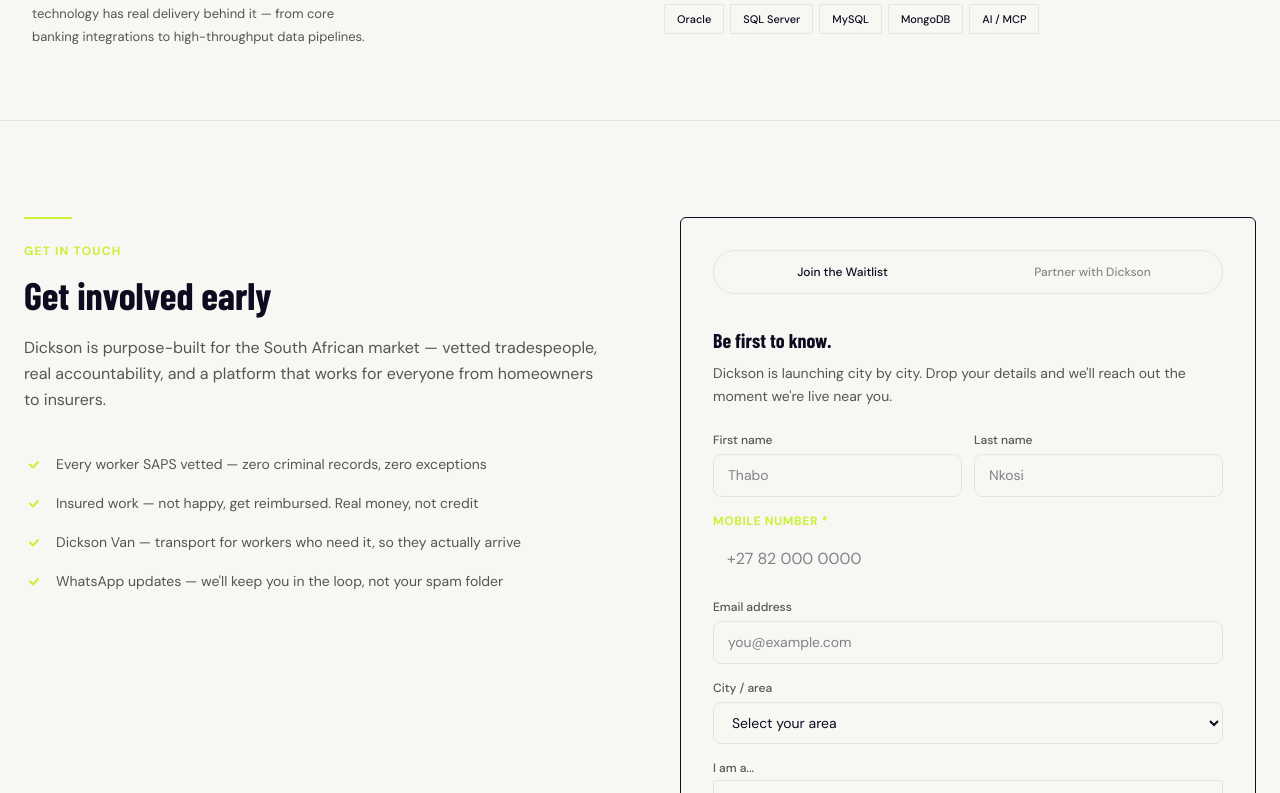
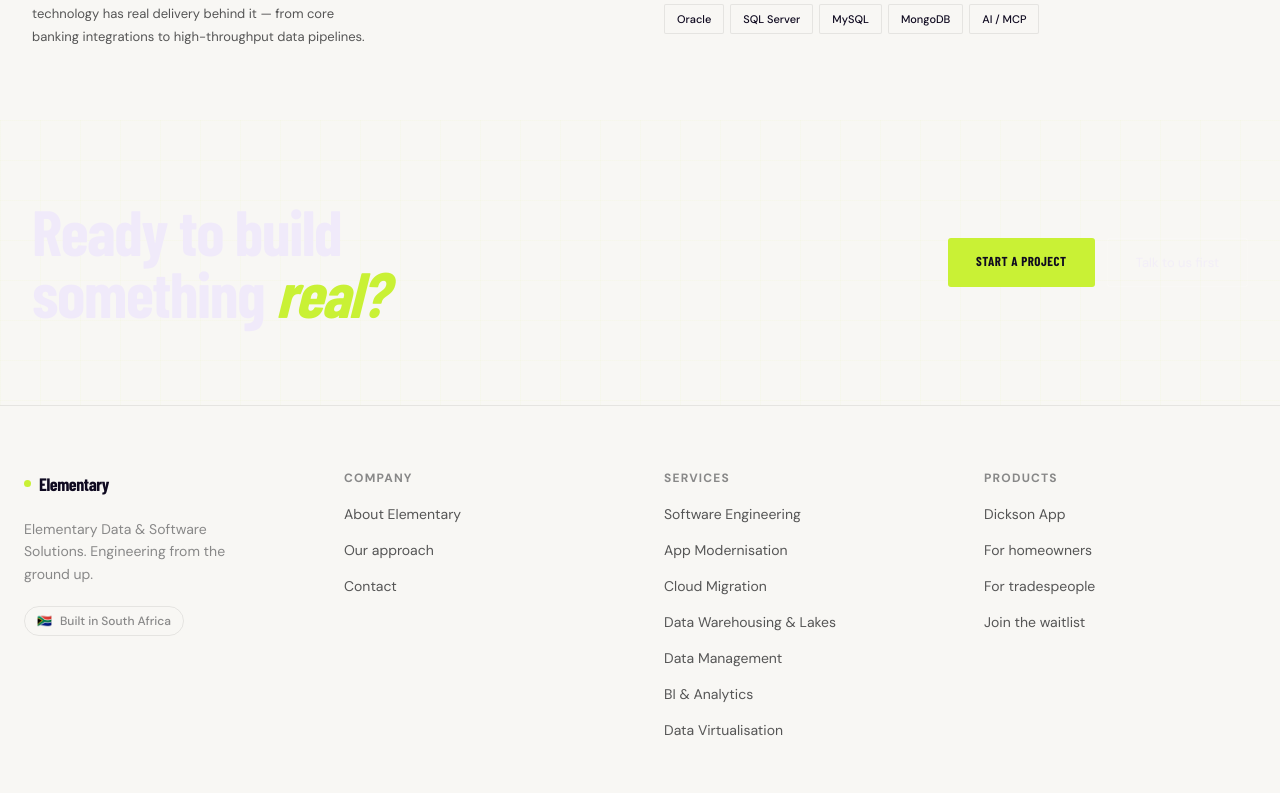
Before and after one commit to TiroMatlapeng/elementary-web, a Next.js app: page / in a window 1280 px wide. Shown: the part 2627-3420 px from the top of the page. Built offline with nearby package versions, Linux system fonts and the light colour scheme; a web font is replaced by a local one.

Commit message:
feat: rewrite CTASection with violet-mid background and faint grid

```diff
--- a/src/components/cta-section.tsx
+++ b/src/components/cta-section.tsx
@@ -1,185 +1,27 @@
-"use client";
-
-import { useState } from "react";
-import { SectionReveal } from "@/components/section-reveal";
-import { WaitlistForm } from "@/components/waitlist-form";
-import { PartnerForm } from "@/components/partner-form";
-
-type ActiveTab = "waitlist" | "partner";
-
-const BENEFITS = [
-  {
-    text: "Every worker SAPS vetted — zero criminal records, zero exceptions",
-  },
-  {
-    text: "Insured work — not happy, get reimbursed. Real money, not credit",
-  },
-  {
-    text: "Dickson Van — transport for workers who need it, so they actually arrive",
-  },
-  {
-    text: "WhatsApp updates — we'll keep you in the loop, not your spam folder",
-  },
-] as const;
-
-const TAB_CONFIG: { id: ActiveTab; label: string }[] = [
-  { id: "waitlist", label: "Join the Waitlist" },
-  { id: "partner", label: "Partner with Dickson" },
-];
-
-const FORM_CONTENT: Record<
-  ActiveTab,
-  { heading: string; subtitle: string }
-> = {
-  waitlist: {
-    heading: "Be first to know.",
-    subtitle:
-      "Dickson is launching city by city. Drop your details and we'll reach out the moment we're live near you.",
-  },
-  partner: {
-    heading: "Let's talk business.",
-    subtitle:
-      "Insurance, construction, banking, or property — if your industry touches homes, Dickson belongs in your workflow.",
-  },
-};
+import Link from "next/link";
+import { SectionReveal } from "./section-reveal";
 
 export function CTASection() {
-  const [activeTab, setActiveTab] = useState<ActiveTab>("waitlist");
+  return (
+    <section id="contact" style={{ background: "var(--color-violet-mid)", padding: "80px 32px", position: "relative", overflow: "hidden" }}>
+      <div aria-hidden="true" style={{ position: "absolute", inset: 0, backgroundImage: "linear-gradient(rgba(201,241,53,0.03) 1px, transparent 1px), linear-gradient(90deg, rgba(201,241,53,0.03) 1px, transparent 1px)", backgroundSize: "40px 40px", pointerEvents: "none" }} />
 
-  return (
-    <section
-      id="contact"
-      className="py-24 border-t"
-      style={{ borderColor: "var(--color-border)" }}
-    >
-      <div
-        className="mx-auto px-6 grid grid-cols-1 gap-16 lg:grid-cols-2 lg:gap-20 items-start"
-        style={{ maxWidth: "var(--width-content)" }}
-      >
-        {/* Left column — value prop */}
+      <div style={{ maxWidth: "var(--width-content)", margin: "0 auto", display: "flex", alignItems: "center", justifyContent: "space-between", gap: "40px", flexWrap: "wrap", position: "relative", zIndex: 1 }}>
         <SectionReveal delay={0}>
-          <div>
-            <div
-              className="border-t-2 w-12 mb-6"
-              style={{ borderColor: "var(--color-accent)" }}
-            />
-            <p
-              className="text-xs font-semibold uppercase tracking-widest mb-3"
-              style={{ color: "var(--color-accent)" }}
-            >
-              Get in touch
-            </p>
-            <h2
-              className="font-display font-bold leading-tight mb-4"
-              style={{
-                fontSize: "clamp(1.75rem, 3vw, 2.4rem)",
-                color: "var(--color-text-primary)",
-              }}
-            >
-              Get involved early
-            </h2>
-            <p
-              className="text-base leading-relaxed mb-10"
-              style={{ color: "var(--color-text-secondary)" }}
-            >
-              Dickson is purpose-built for the South African market — vetted
-              tradespeople, real accountability, and a platform that works for
-              everyone from homeowners to insurers.
-            </p>
-
-            <ul className="flex flex-col gap-4">
-              {BENEFITS.map((b) => (
-                <li key={b.text} className="flex items-start gap-3">
-                  <span
-                    className="flex-shrink-0 mt-0.5 w-5 h-5 rounded-full flex items-center justify-center"
-                    style={{ background: "var(--color-accent-dim)" }}
-                  >
-                    <svg
-                      width="12"
-                      height="12"
-                      viewBox="0 0 12 12"
-                      fill="none"
-                      stroke="var(--color-accent)"
-                      strokeWidth="2"
-                      strokeLinecap="round"
-                      strokeLinejoin="round"
-                    >
-                      <polyline points="10 3 5 8.5 2 5.5" />
-                    </svg>
-                  </span>
-                  <span
-                    className="text-sm leading-relaxed"
-                    style={{ color: "var(--color-text-secondary)" }}
-                  >
-                    {b.text}
-                  </span>
-                </li>
-              ))}
-            </ul>
-          </div>
+          <h2 style={{ fontFamily: "var(--font-display)", fontSize: "clamp(32px, 5vw, 64px)", fontWeight: 900, letterSpacing: "-0.02em", color: "#f0eafa", lineHeight: 0.97, maxWidth: "520px" }}>
+            Ready to build something{" "}
+            <em style={{ fontStyle: "italic", color: "var(--color-accent)" }}>real?</em>
+          </h2>
         </SectionReveal>
 
-        {/* Right column — tabbed card */}
         <SectionReveal delay={1}>
-          <div
-            className="rounded-xl p-8 border"
-            style={{
-              background: "var(--color-elevated)",
-              borderColor: "var(--color-border-hover)",
-            }}
-          >
-            {/* Pill tab toggle */}
-            <div
-              className="flex p-1 rounded-full border mb-8"
-              style={{
-                background: "var(--color-surface)",
-                borderColor: "var(--color-border)",
-              }}
-            >
-              {TAB_CONFIG.map((tab) => {
-                const isActive = activeTab === tab.id;
-                return (
-                  <button
-                    key={tab.id}
-                    type="button"
-                    onClick={() => setActiveTab(tab.id)}
-                    className="flex-1 py-2 px-4 rounded-full text-xs font-medium transition-all duration-200"
-                    style={{
-                      background: isActive
-                        ? "var(--color-elevated)"
-                        : "transparent",
-                      color: isActive
-                        ? "var(--color-text-primary)"
-                        : "var(--color-text-muted)",
-                      border: isActive
-                        ? "1px solid var(--color-border-hover)"
-                        : "1px solid transparent",
-                    }}
-                  >
-                    {tab.label}
-                  </button>
-                );
-              })}
-            </div>
-
-            {/* Heading + subtitle */}
-            <div className="mb-6">
-              <h3
-                className="font-display font-bold text-xl mb-2"
-                style={{ color: "var(--color-text-primary)" }}
-              >
-                {FORM_CONTENT[activeTab].heading}
-              </h3>
-              <p
-                className="text-sm leading-relaxed"
-                style={{ color: "var(--color-text-secondary)" }}
-              >
-                {FORM_CONTENT[activeTab].subtitle}
-              </p>
-            </div>
-
-            {/* Form */}
-            {activeTab === "waitlist" ? <WaitlistForm /> : <PartnerForm />}
+          <div style={{ display: "flex", gap: "12px", flexShrink: 0 }}>
+            <Link href="mailto:hello@theelementary.co.za" style={{ background: "var(--color-accent)", color: "var(--color-ink)", fontFamily: "var(--font-display)", fontSize: "13px", fontWeight: 800, padding: "14px 28px", borderRadius: "3px", textDecoration: "none", letterSpacing: "0.04em", textTransform: "uppercase" as const, whiteSpace: "nowrap" }}>
+              Start a project
+            </Link>
+            <Link href="mailto:hello@theelementary.co.za" style={{ border: "1px solid rgba(255,255,255,0.15)", color: "rgba(240,234,250,0.65)", fontSize: "13px", padding: "14px 28px", borderRadius: "3px", textDecoration: "none", whiteSpace: "nowrap" }}>
+              Talk to us first
+            </Link>
           </div>
         </SectionReveal>
       </div>
```
